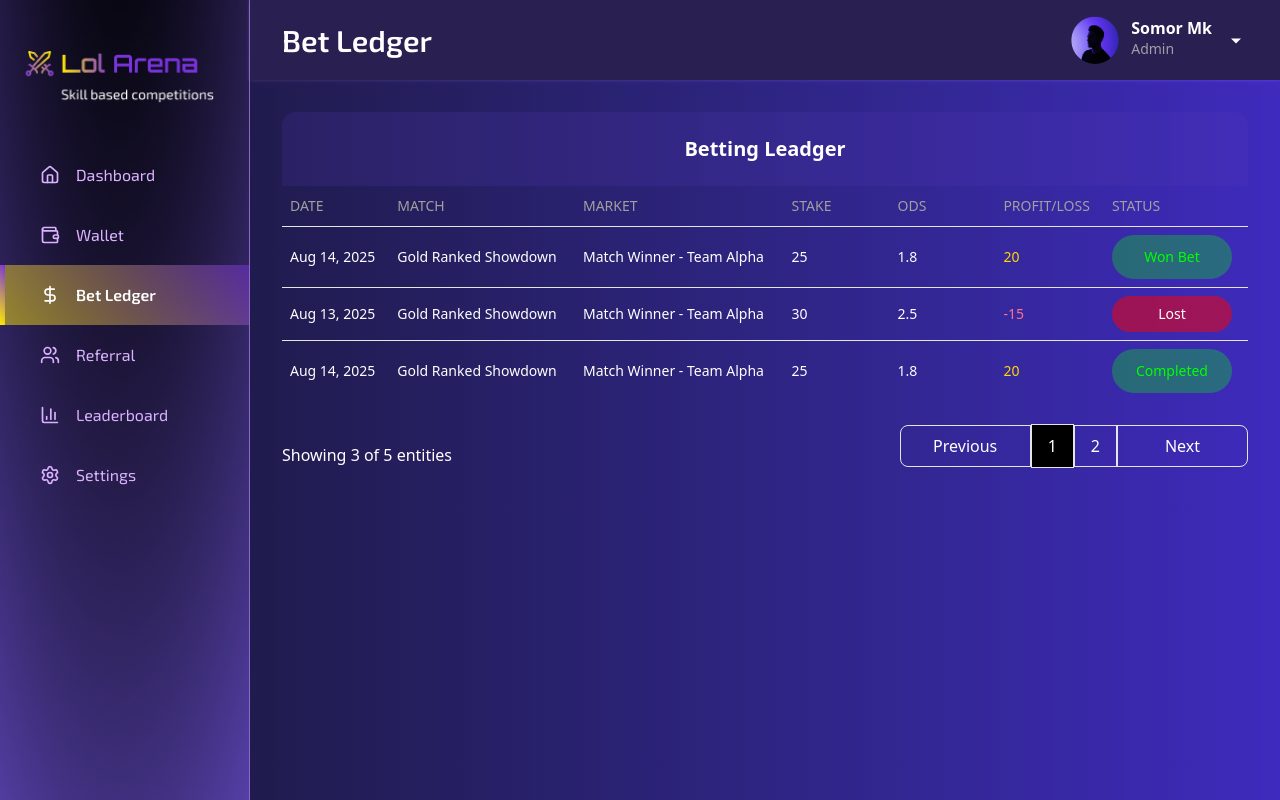
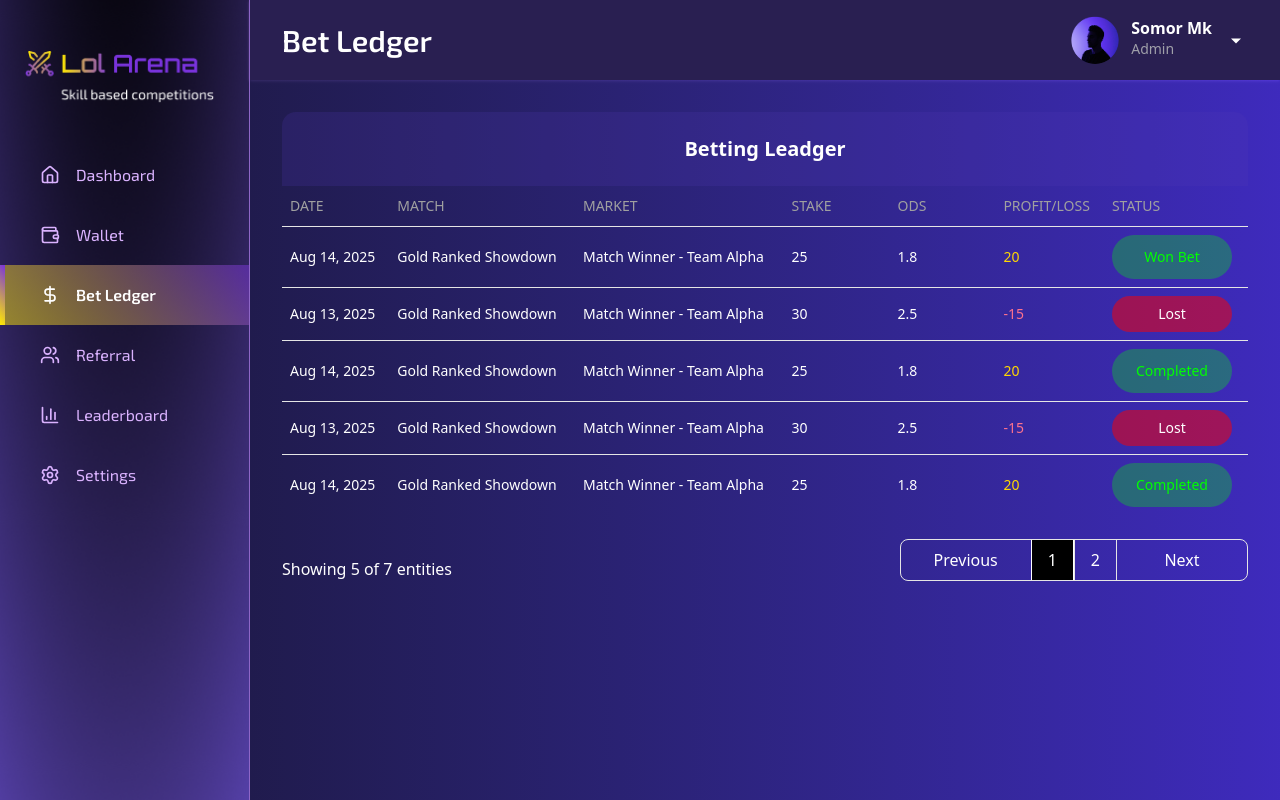
Before and after one commit to Webgenius0/whatsitagain-react-frontend, a React (Vite) app: page /dashboard/bet-ledger in a window 1280 px wide. Built offline with nearby package versions, Linux system fonts and the light colour scheme.

Commit message:
pagination updated

```diff
--- a/src/pages/Dashboard/DashboardBetLedger.jsx
+++ b/src/pages/Dashboard/DashboardBetLedger.jsx
@@ -57,6 +57,26 @@ const matches = [
   },
   {
     date: "Aug 14, 2025",
+    match: "Gold Ranked Showdown",
+    market: "Match Winner - Team Alpha",
+    stake: 25,
+    odds: 1.8,
+    profitLoss: 20,
+    status: "Completed",
+    color: "green",
+  },
+  {
+    date: "Aug 15, 2025",
+    match: "Gold Ranked Showdown",
+    market: "Match Winner - Team Alpha",
+    stake: 30,
+    odds: 2.5,
+    profitLoss: -15,
+    status: "Lost",
+    color: "red",
+  },
+  {
+    date: "Aug 16, 2025",
     match: "Gold Ranked Showdown",
     market: "Match Winner - Team Alpha",
     stake: 25,
@@ -134,7 +154,7 @@ const columns = [
 export default function DashboardBetLedger() {
   const [pagination, setPagination] = useState({
     pageIndex: 0,
-    pageSize: 3,
+    pageSize: 5,
   });
   const tableInstance = useReactTable({
     columns,
@@ -200,30 +220,30 @@ export default function DashboardBetLedger() {
                 </p>
               </div>
 
-              <div className=" w-fit border rounded-md">
+              <div className="border rounded-md flex items-center">
                 <button
                   type="button"
                   onClick={() => tableInstance.previousPage()}
                   disabled={!tableInstance.getCanPreviousPage()}
-                  className="border-r py-2 w-[130px] rounded-l-md cursor-pointer"
+                  className=" py-2 w-[130px] cursor-pointer"
                 >
                   Previous
                 </button>
                 {Array.from({ length: totalPage }).map((_, idx) => (
-                  <span
+                  <p
                     key={idx}
-                    className={`border-x py-2.5 px-4 ${
-                      currentPage == idx && "bg-black text-white border"
+                    className={`py-2 px-4 border-x ${
+                      currentPage == idx && "bg-black text-white border-white"
                     }`}
                   >
                     {idx + 1}
-                  </span>
+                  </p>
                 ))}
                 <button
                   type="button"
                   onClick={() => tableInstance.nextPage()}
                   disabled={!tableInstance.getCanNextPage()}
-                  className="border-l py-2 w-[130px] rounded-r-md cursor-pointer"
+                  className="py-2 w-[130px] cursor-pointer"
                 >
                   Next
                 </button>
--- a/src/pages/Dashboard/DashboardLeaderboard.jsx
+++ b/src/pages/Dashboard/DashboardLeaderboard.jsx
@@ -62,6 +62,24 @@ const leaderboard = [
     winrate: "80%",
     image: img,
   },
+  {
+    rank: 6,
+    player: "ProGamer",
+    tier: "Diamond II",
+    points: 12545,
+    competition: 10,
+    winrate: "82%",
+    image: img,
+  },
+  {
+    rank: 7,
+    player: "ProGamer",
+    tier: "Diamond II",
+    points: 12545,
+    competition: 9,
+    winrate: "80%",
+    image: img,
+  },
 ];
 
 const columns = [
@@ -108,7 +126,7 @@ const columns = [
 export default function DashboardLeaderboard() {
   const [pagination, setPagination] = useState({
     pageIndex: 0,
-    pageSize: 3,
+    pageSize: 5,
   });
   const tableInstance = useReactTable({
     columns,
@@ -174,30 +192,30 @@ export default function DashboardLeaderboard() {
                 </p>
               </div>
 
-              <div className="w-fit border rounded-md">
+              <div className="border rounded-md flex items-center">
                 <button
                   type="button"
                   onClick={() => tableInstance.previousPage()}
                   disabled={!tableInstance.getCanPreviousPage()}
-                  className="border-r py-2 w-[130px] rounded-l-md cursor-pointer"
+                  className=" py-2 w-[130px] cursor-pointer"
                 >
                   Previous
                 </button>
                 {Array.from({ length: totalPage }).map((_, idx) => (
-                  <span
+                  <p
                     key={idx}
-                    className={`border-x py-2.5 px-4 ${
-                      currentPage == idx && "bg-black text-white border"
+                    className={`py-2 px-4 border-x ${
+                      currentPage == idx && "bg-black text-white border-white"
                     }`}
                   >
                     {idx + 1}
-                  </span>
+                  </p>
                 ))}
                 <button
                   type="button"
                   onClick={() => tableInstance.nextPage()}
                   disabled={!tableInstance.getCanNextPage()}
-                  className="border-l py-2 w-[130px] rounded-r-md cursor-pointer"
+                  className="py-2 w-[130px] cursor-pointer"
                 >
                   Next
                 </button>
```
